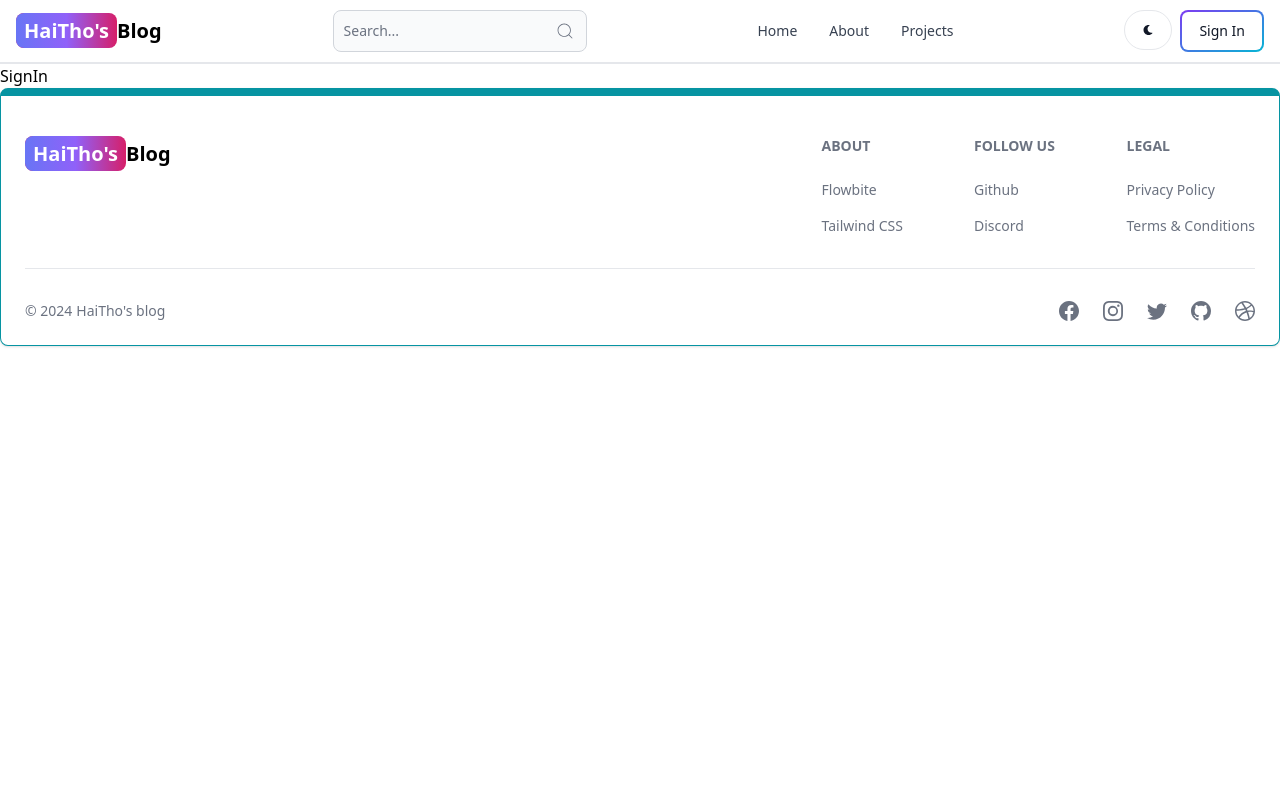
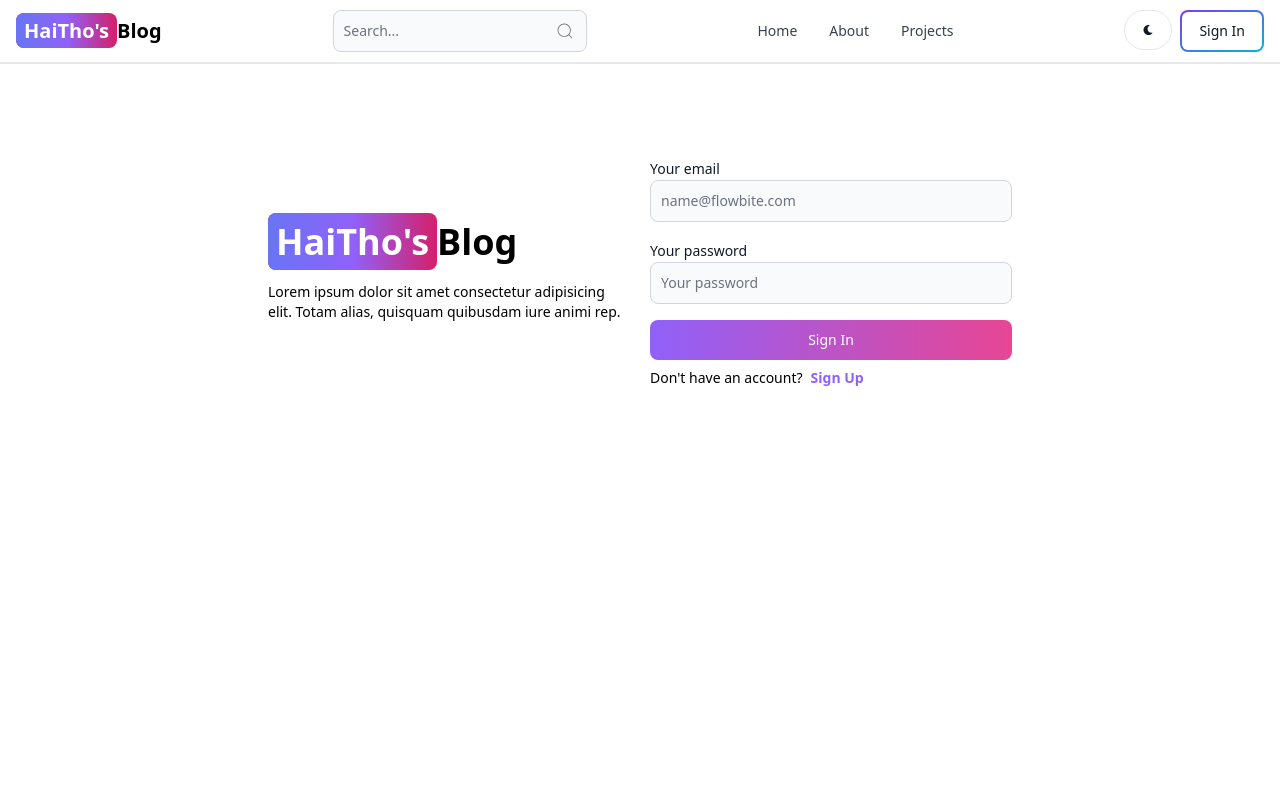
Before and after one commit to LeHaiTho/blog-project, a React (Vite) app in the folder client/: page /sign-in in a window 1280 px wide. Shown: the top 800 px of the page. Built offline with nearby package versions, Linux system fonts and the light colour scheme.

Commit message:
complete signin page functionality

```diff
--- a/client/src/pages/SignIn.jsx
+++ b/client/src/pages/SignIn.jsx
@@ -1,5 +1,116 @@
+import { Alert, Button, Label, Spinner, TextInput } from "flowbite-react";
+import { useState } from "react";
+import { Link, useNavigate } from "react-router-dom";
+import { HiInformationCircle } from "react-icons/hi";
+
 function SignIn() {
-    return <div>SignIn</div>;
+  const navigate = useNavigate();
+  const [formData, setFormData] = useState({});
+  const [errorMessage, setErrorMessage] = useState(null);
+  const [loading, setLoading] = useState(false);
+  const handleChange = (e) => {
+    const value = e.target.value;
+    setFormData({ ...formData, [e.target.id]: value });
+  };
+
+  const handleSubmit = async (e) => {
+    e.preventDefault();
+    // validate
+    if (!formData.email || !formData.password) {
+      return setErrorMessage("All fields must be required !");
+    }
+    try {
+      setLoading(true);
+      setErrorMessage(null);
+      const res = await fetch("/api/auth/signin", {
+        method: "POST",
+        headers: {
+          "Content-Type": "application/json",
+        },
+        body: JSON.stringify(formData),
+      });
+      const data = await res.json();
+
+      if (data.success === false) {
+        setErrorMessage(data.message);
+        setLoading(false);
+      }
+      // success
+      if (res.ok) {
+        navigate("/");
+      }
+    } catch (error) {
+      setErrorMessage(error.message);
+      setLoading(false);
+    }
+  };
+  return (
+    <div className="mt-20 min-h-screen">
+      <div className="flex flex-col p-3 md:flex-row max-w-3xl mx-auto gap-5 md:items-center">
+        {/* left */}
+        <div className="flex-1">
+          <Link to="/" className="text-4xl font-bold dark:text-white">
+            <span className="px-2 py-1 text-white bg-pink-600 rounded-lg bg-gradient-to-r from-indigo-500 via-purple-500">
+              HaiTho&#39;s
+            </span>
+            Blog
+          </Link>
+          <p className="mt-5 text-sm">
+            Lorem ipsum dolor sit amet consectetur adipisicing elit. Totam
+            alias, quisquam quibusdam iure animi rep.
+          </p>
+        </div>
+        {/* right */}
+        <div className="flex-1">
+          <form className="flex flex-col gap-4" onSubmit={handleSubmit}>
+            <div className="">
+              <Label value="Your email" />
+              <TextInput
+                id="email"
+                type="email"
+                placeholder="name@flowbite.com"
+                onChange={handleChange}
+              />
+            </div>
+            <div className="">
+              <Label value="Your password" />
+              <TextInput
+                id="password"
+                type="password"
+                placeholder="Your password"
+                onChange={handleChange}
+              />
+            </div>
+            <Button
+              gradientDuoTone="purpleToPink"
+              type="submit"
+              disabled={loading}
+            >
+              {loading ? (
+                <>
+                  <Spinner aria-label="Spinner button example" size="sm" />
+                  <span className="pl-3">Loading...</span>
+                </>
+              ) : (
+                "Sign In"
+              )}
+            </Button>
+          </form>
+          <div className="flex gap-2 mt-2 text-sm">
+            <span>Don't have an account?</span>
+            <Link to="/sign-up" className="text-purple-500 font-semibold">
+              Sign Up
+            </Link>
+          </div>
+          {errorMessage && (
+            <Alert className="mt-5" color="failure" icon={HiInformationCircle}>
+              {errorMessage}
+            </Alert>
+          )}
+        </div>
+      </div>
+    </div>
+  );
 }
 
 export default SignIn;
```
